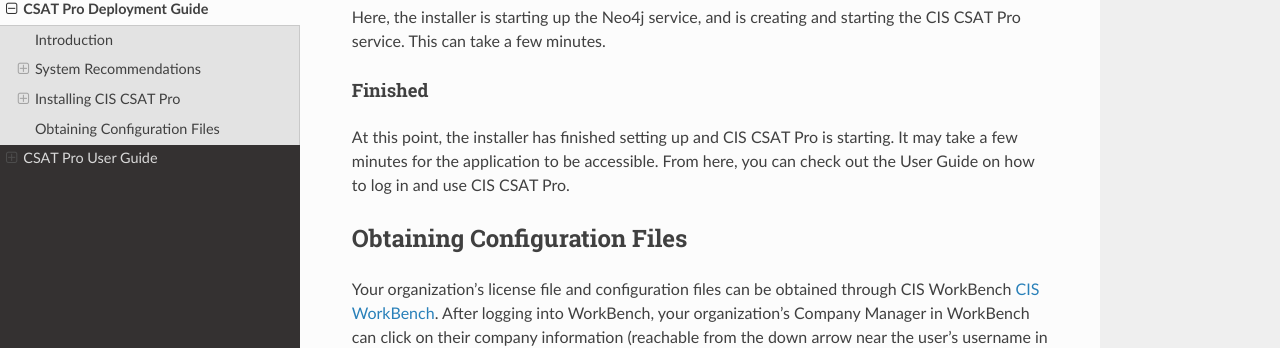
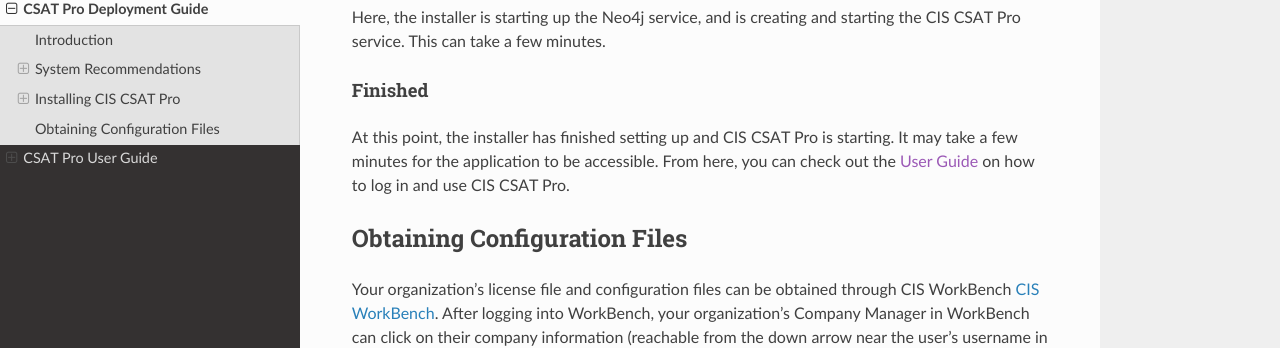
Before and after one commit to CISecurity/CSAT-Docs, an MkDocs documentation site: the page built from docs/source/CSAT Pro Deployment.md, in a window 1280 px wide and 900 px high, scrolled down 3033 px. Shown: the part 157-505 px from the top of the window. Built offline with MkDocs 1.6.1, drawn with Linux system fonts in a browser that asks for light colours; nearby versions of some CDN libraries; part of the change alters nothing that is shown.

```diff
--- a/docs/source/CSAT Pro Deployment.md
+++ b/docs/source/CSAT Pro Deployment.md
@@ -87,7 +87,7 @@ On this page, we need to set up the password for the Neo4j database admin user.
 Here, the installer is starting up the Neo4j service, and is creating and starting the CIS CSAT Pro service. This can take a few minutes.
 
 ####Finished####
-At this point, the installer has finished setting up and CIS CSAT Pro is starting. It may take a few minutes for the application to be accessible. From here, you can check out the User Guide on how to log in and use CIS CSAT Pro.
+At this point, the installer has finished setting up and CIS CSAT Pro is starting. It may take a few minutes for the application to be accessible. From here, you can check out the [User Guide]("../csat_pro_user_guide") on how to log in and use CIS CSAT Pro.
 
 <a name="obtainingConfigFiles"></a>
 ## Obtaining Configuration Files##
```
